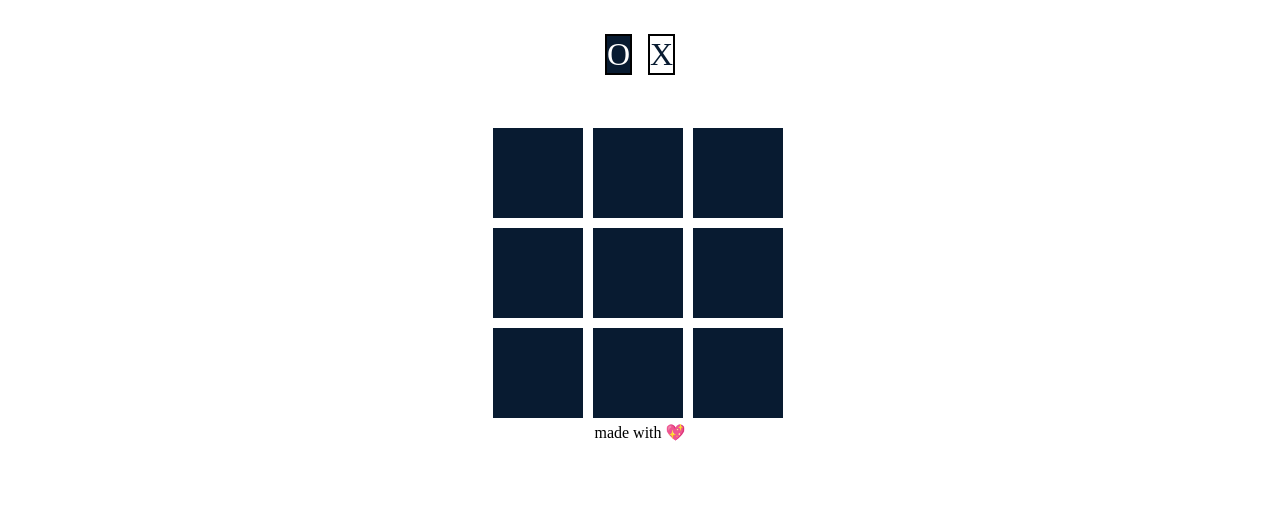
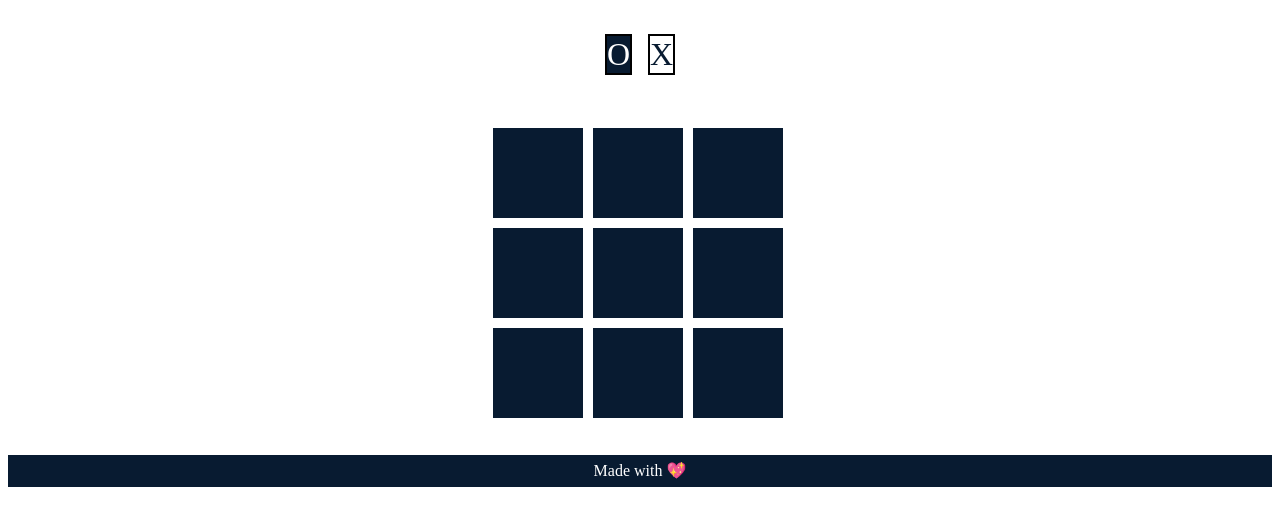
Before and after one commit to SajjadAfzaal/Tic-tac-toe-game, a plain HTML site: page index.html in a window 1280 px wide. Shown: the part 104-630 px from the top of the page. Drawn offline with Linux system fonts and the light colour scheme.

Commit message:
add footer styling

```diff
--- a/index.html
+++ b/index.html
@@ -28,5 +28,5 @@
 
 <script src="script.js"></script>
 </body>
-<footer>made with 💖</footer>
+<footer>Made with 💖</footer>
 </html>
--- a/style.css
+++ b/style.css
@@ -47,3 +47,11 @@ h1{
     color: #fff;
     font-size: 5rem;
 }
+
+footer{
+    margin-top: 2rem;
+    background-color: #081b31;
+    color: #fff;
+    height: 2rem;
+    line-height: 2rem;
+}
```
